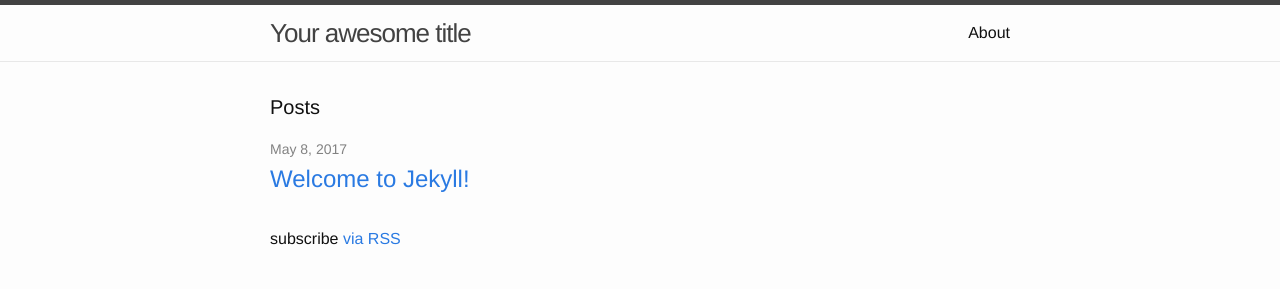
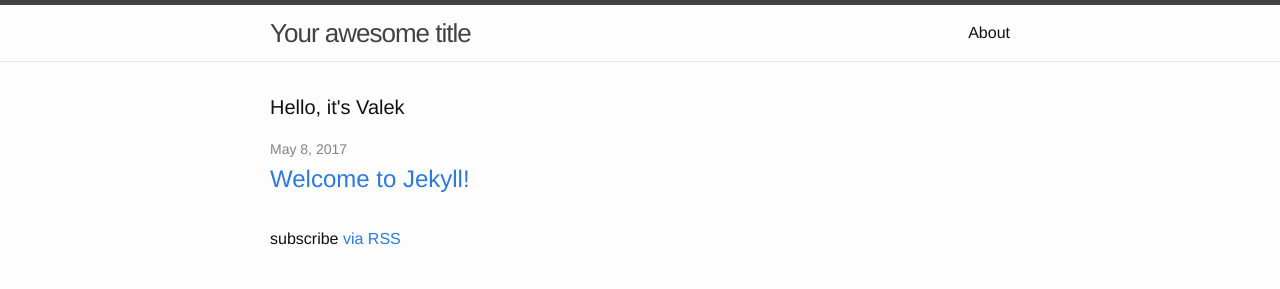
Before and after one commit to Valentinator/valentinator.github.io, a Jekyll site: the page built from index.html, in a window 1280 px wide. Shown: the top 289 px of the page. Built offline with Jekyll 4.4.1, drawn with Linux system fonts in a browser that asks for light colours.

Commit message:
Update index.html

```diff
--- a/index.html
+++ b/index.html
@@ -4,7 +4,7 @@ layout: default
 
 <div class="home">
 
-  <h1 class="page-heading">Posts</h1>
+  <h1 class="page-heading">Hello, it's Valek</h1>
 
   <ul class="post-list">
     {% for post in site.posts %}
```
